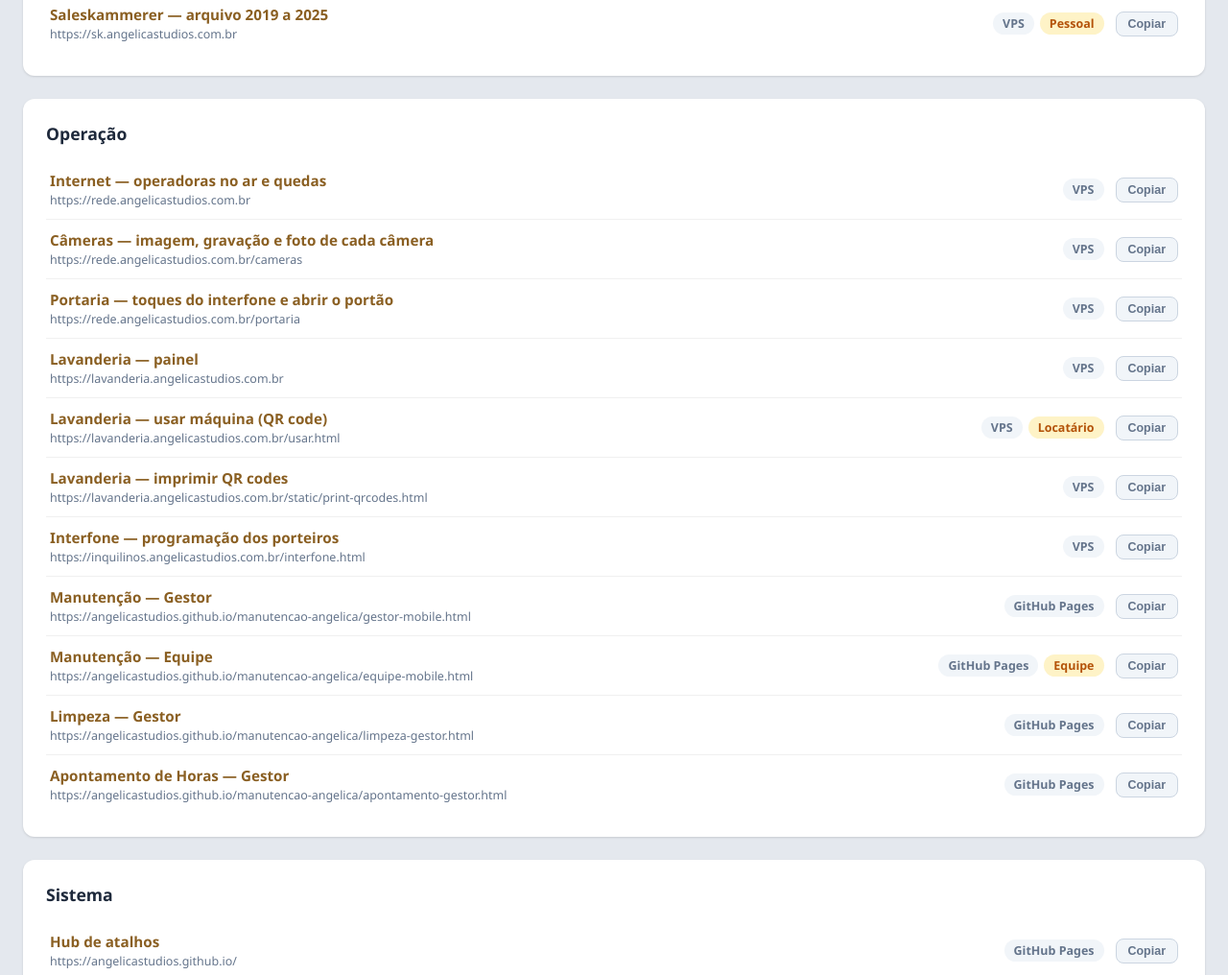
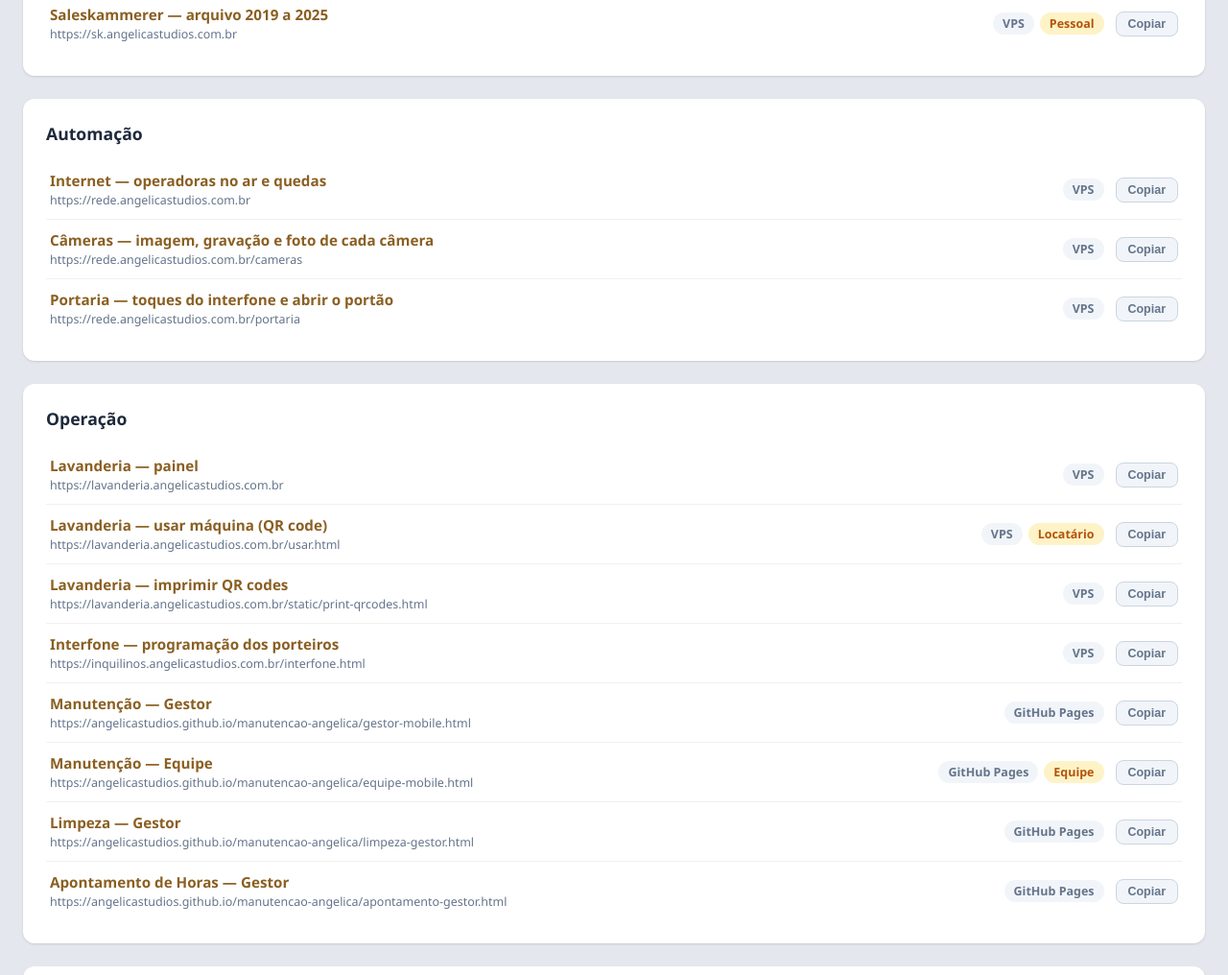
Before and after one commit to AngelicaStudios/angelicastudios.github.io, a plain HTML site: page enderecos.html in a window 1280 px wide. Shown: the part 1320-2336 px from the top of the page at 96% size. Drawn offline with Linux system fonts and the light colour scheme.

Commit message:
update: enderecos.html

```diff
--- a/enderecos.html
+++ b/enderecos.html
@@ -258,13 +258,17 @@
   { cat:'Financeiro', nome:'Saleskammerer — arquivo 2019 a 2025',
     url:'https://sk.angelicastudios.com.br', onde:'VPS', quem:'Pessoal' },
 
+  /* ── Automação (16/10/2026) ─────────────────────────────────────────── */
+  /* Os três painéis de equipamento com farol ao vivo, o mesmo segmento que o
+     Painel de Gestão ganhou em 15/10 — índice e hub com as mesmas categorias. */
+  { cat:'Automação', nome:'Internet — operadoras no ar e quedas',
+    url:'https://rede.angelicastudios.com.br', onde:'VPS' },
+  { cat:'Automação', nome:'Câmeras — imagem, gravação e foto de cada câmera',
+    url:'https://rede.angelicastudios.com.br/cameras', onde:'VPS' },
+  { cat:'Automação', nome:'Portaria — toques do interfone e abrir o portão',
+    url:'https://rede.angelicastudios.com.br/portaria', onde:'VPS' },
+
   /* ── Operação ────────────────────────────────────────────────────────── */
-  { cat:'Operação', nome:'Internet — operadoras no ar e quedas',
-    url:'https://rede.angelicastudios.com.br', onde:'VPS' },
-  { cat:'Operação', nome:'Câmeras — imagem, gravação e foto de cada câmera',
-    url:'https://rede.angelicastudios.com.br/cameras', onde:'VPS' },
-  { cat:'Operação', nome:'Portaria — toques do interfone e abrir o portão',
-    url:'https://rede.angelicastudios.com.br/portaria', onde:'VPS' },
   { cat:'Operação', nome:'Lavanderia — painel',
     url:'https://lavanderia.angelicastudios.com.br', onde:'VPS' },
   { cat:'Operação', nome:'Lavanderia — usar máquina (QR code)',
@@ -300,7 +304,7 @@
     url:'rotina automática, sem endereço', onde:'VPS', semTela:true, semUrl:true }
 ];
 
-var CATEGORIAS = ['Todos', 'Locação', 'Financeiro', 'Operação', 'Sistema'];
+var CATEGORIAS = ['Todos', 'Locação', 'Financeiro', 'Automação', 'Operação', 'Sistema'];
 var catAtiva = 'Todos';
 
 /* O hub abre cada módulo em aba nova; se o Menu navegasse, ficariam dois
```
